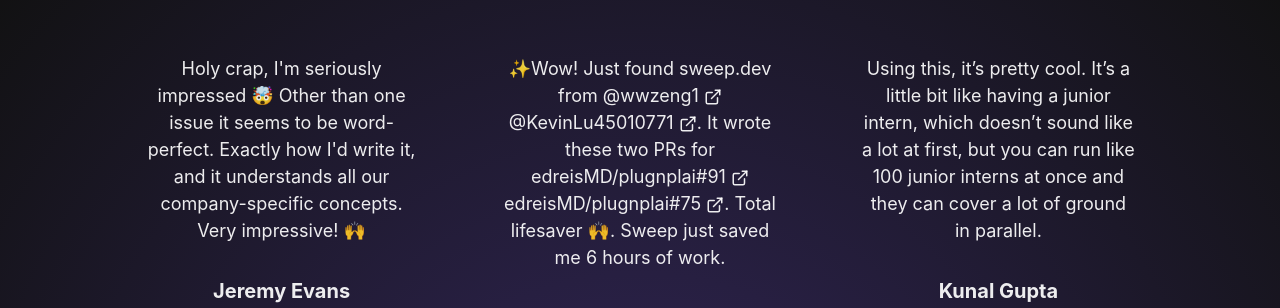
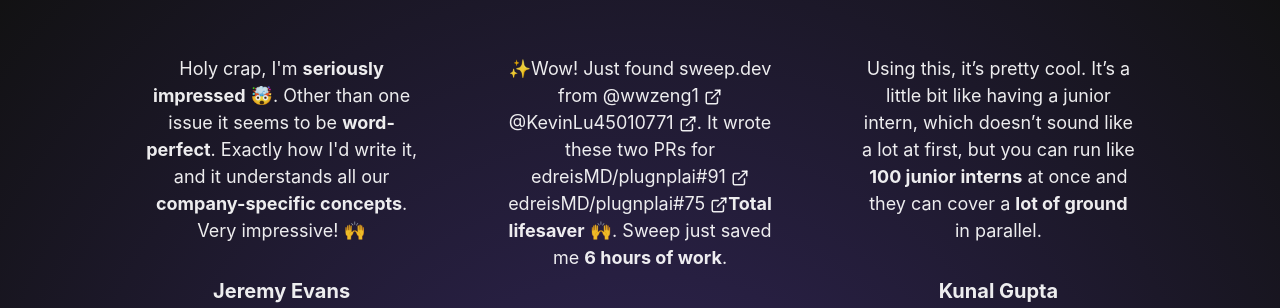
Before and after one commit to wwzeng1/landing-page, a React (Create React App) app: page / in a window 1280 px wide. Shown: the part 834-1142 px from the top of the page. Built offline with nearby package versions, Linux system fonts and the light colour scheme.

Commit message:
style(Testimonials.tsx): add bold formatting to emphasize important parts of testimonials and remove commented out code

```diff
--- a/src/components/Testimonials.tsx
+++ b/src/components/Testimonials.tsx
@@ -28,7 +28,6 @@
             p={4}
             mb={4}
             width={{base: "100%", md: "30%"}}
-            // backgroundImage="radial-gradient(120px, rgba(137, 207, 240, 0.2), rgba(0, 0, 0, 0))"
         >
             <Text
                 fontSize="lg"
@@ -49,14 +48,14 @@
                 <Text fontSize="5xl" fontWeight="bold" mb={8} textAlign="center">What our users are saying</Text>
                 <Box display="flex" flexWrap="wrap" justifyContent="space-between">
                     <Testimonial name="Jeremy Evans" company="savvy" href="https://trysavvy.com/">
-                        Holy crap, I'm seriously impressed 🤯 Other than one issue it seems to be word-perfect. Exactly how I'd write it, and it understands all our company-specific concepts. Very impressive! 🙌
+                        Holy crap, I'm <b>seriously impressed</b> 🤯. Other than one issue it seems to be <b>word-perfect</b>. Exactly how I'd write it, and it understands all our <b>company-specific concepts</b>. Very impressive! 🙌
                     </Testimonial>
                     <Testimonial name="Eduardo Reis" company="Plug 'n Plai" href="https://plugnplai.com">
-                        ✨Wow! Just found sweep.dev from <ExternalLinkWithText href="https://twitter.com/wwzeng1">@wwzeng1</ExternalLinkWithText> <ExternalLinkWithText href="https://twitter.com/KevinLu45010771">@KevinLu45010771</ExternalLinkWithText>. It wrote these two PRs for <ExternalLinkWithText href="https://github.com/edreisMD/plugnplai/pull/91">edreisMD/plugnplai#91</ExternalLinkWithText> <ExternalLinkWithText href="https://github.com/edreisMD/plugnplai/pull/75">edreisMD/plugnplai#75</ExternalLinkWithText>.
-                        Total lifesaver 🙌. Sweep just saved me 6 hours of work.
+                        ✨Wow! Just found sweep.dev from <ExternalLinkWithText href="https://twitter.com/wwzeng1">@wwzeng1</ExternalLinkWithText> <ExternalLinkWithText href="https://twitter.com/KevinLu45010771">@KevinLu45010771</ExternalLinkWithText>. It wrote these two PRs for <ExternalLinkWithText href="https://github.com/edreisMD/plugnplai/pull/91">edreisMD/plugnplai#91</ExternalLinkWithText> <ExternalLinkWithText href="https://github.com/edreisMD/plugnplai/pull/75">edreisMD/plugnplai#75</ExternalLinkWithText>
+                        <b>Total lifesaver</b> 🙌. Sweep just saved me <b>6 hours of work</b>.
                     </Testimonial>
                     <Testimonial name="Kunal Gupta" company="withfriends" href="https://withfriends.co/">
-                        Using this, it’s pretty cool. It’s a little bit like having a junior intern, which doesn’t sound like a lot at first, but you can run like 100 junior interns at once and they can cover a lot of ground in parallel.
+                        Using this, it’s pretty cool. It’s a little bit like having a junior intern, which doesn’t sound like a lot at first, but you can run like <b>100 junior interns</b> at once and they can cover a <b>lot of ground</b> in parallel.
                     </Testimonial>
                 </Box>
             </Box>
```
